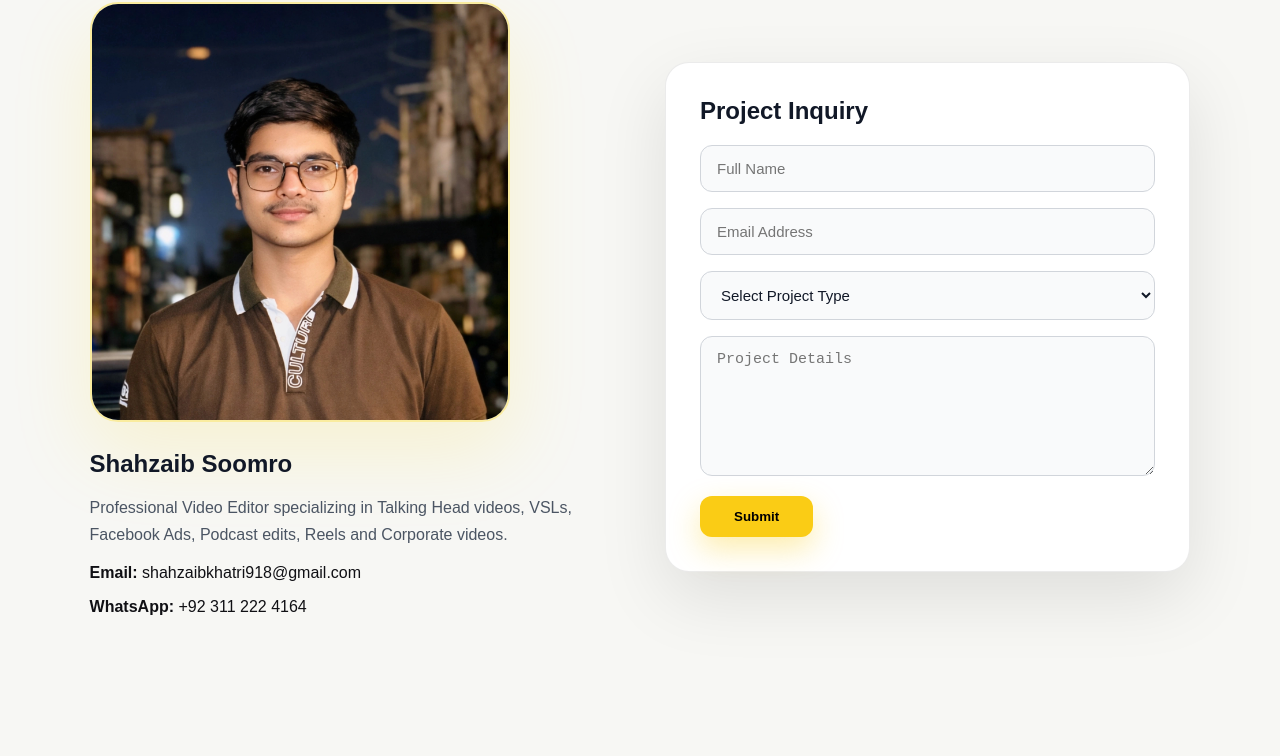
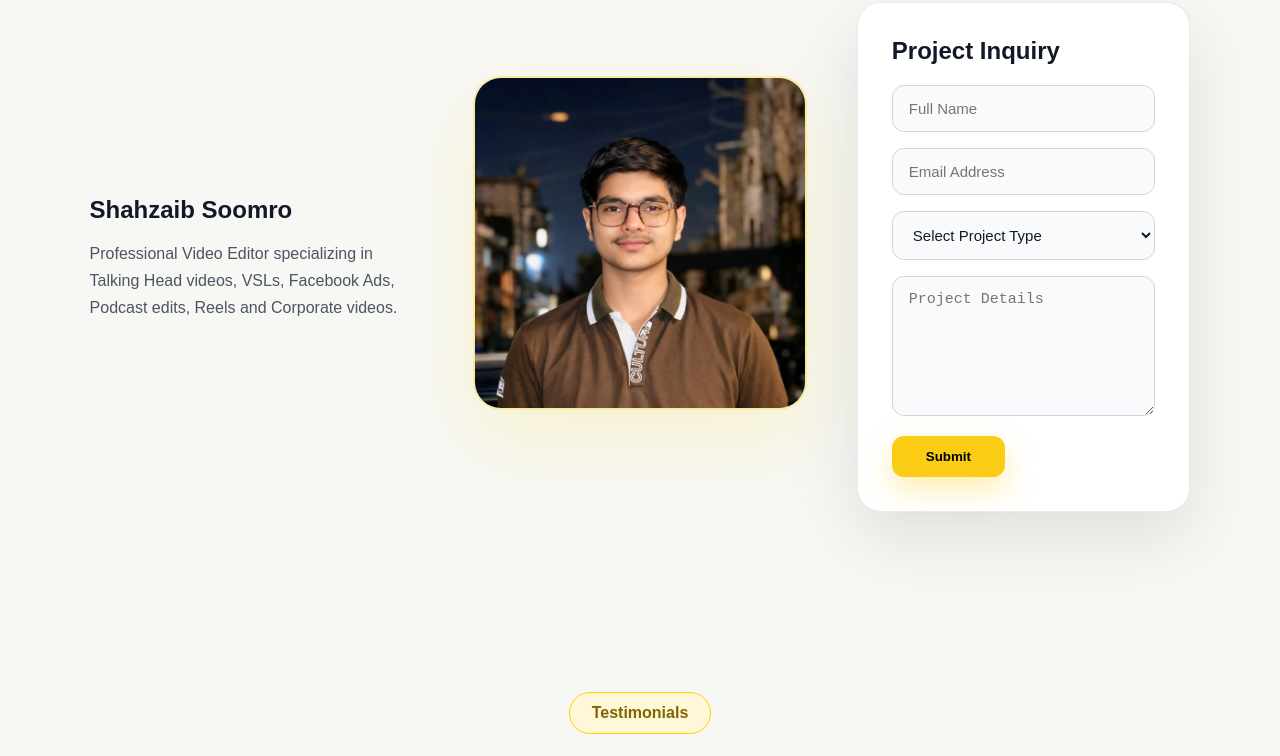
Before and after one commit to shahzaibkhatri918-stack/Shahzaib-Freelance, a Next.js app: page / in a window 1280 px wide. Shown: the part 5924-6680 px from the top of the page. Built offline with nearby package versions, Linux system fonts and the light colour scheme.

Commit message:
Update page.tsx

```diff
--- a/app/page.tsx
+++ b/app/page.tsx
@@ -186,6 +186,15 @@ export default function HomePage() {
           >
             {/* Left Side */}
             <div>
+              <h2 style={{ color: "#111827", marginBottom: "12px" }}>
+                Shahzaib Soomro
+              </h2>
+
+              <p style={{ color: "#4b5563", lineHeight: "1.7" }}>
+                Professional Video Editor specializing in Talking Head videos,
+                VSLs, Facebook Ads, Podcast edits, Reels and Corporate videos.
+              </p>
+            </div>
               <img
                 src="/Shahzaib Soomro.jpg"
                 alt="Shahzaib Soomro"
@@ -199,28 +208,6 @@ export default function HomePage() {
                   marginBottom: "28px",
                 }}
               />
-
-              <h2 style={{ color: "#111827", marginBottom: "12px" }}>
-                Shahzaib Soomro
-              </h2>
-
-              <p style={{ color: "#4b5563", lineHeight: "1.7" }}>
-                Professional Video Editor specializing in Talking Head videos,
-                VSLs, Facebook Ads, Podcast edits, Reels and Corporate videos.
-              </p>
-
-              <p>
-                <strong>Email:</strong>{" "}
-                <a href={`mailto:${site.email}`}>{site.email}</a>
-              </p>
-
-              <p>
-                <strong>WhatsApp:</strong>{" "}
-                <a href={site.whatsapp} target="_blank" rel="noreferrer">
-                  {site.phoneDisplay}
-                </a>
-              </p>
-            </div>
 
             {/* Right Side Form */}
           <form
```
